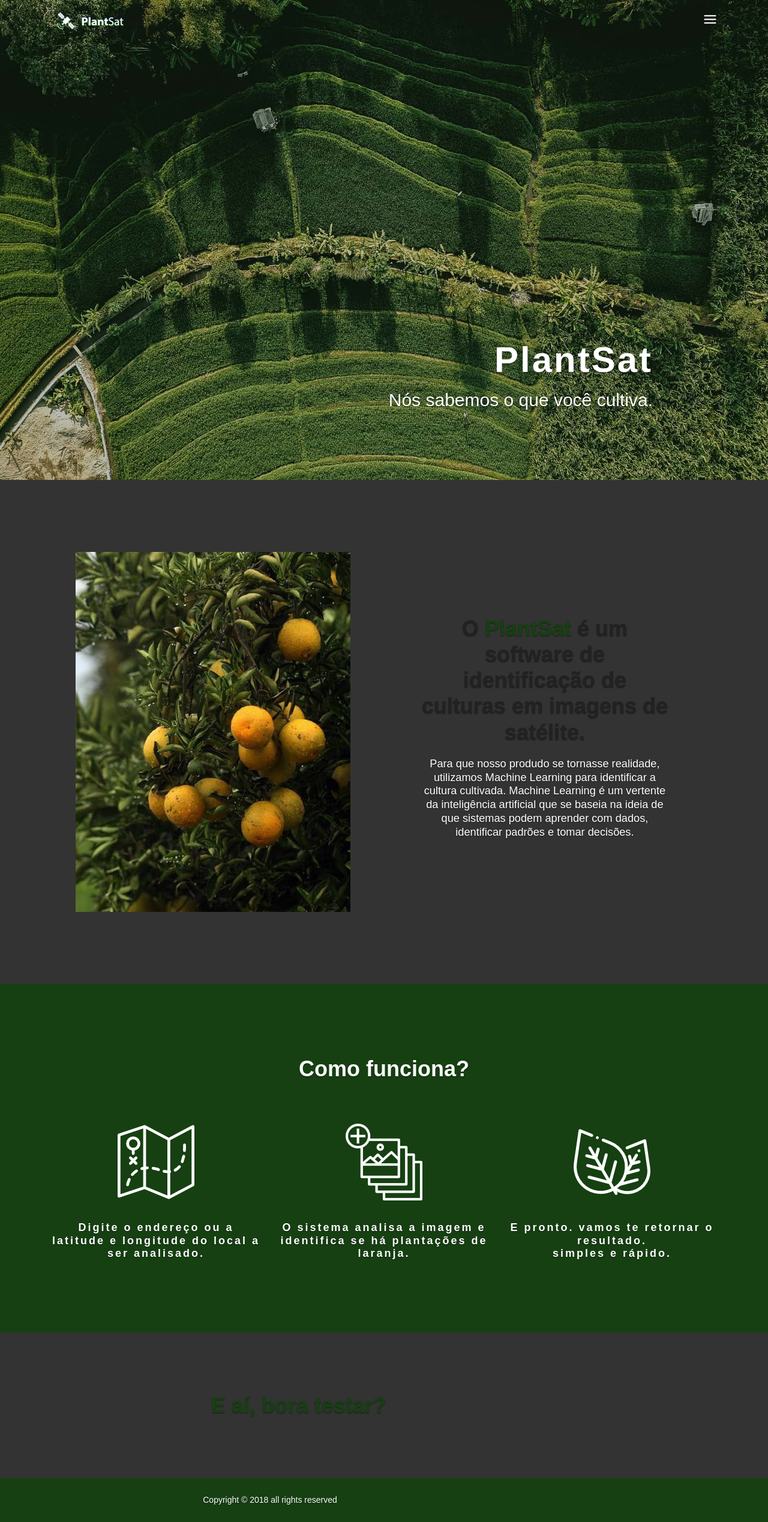
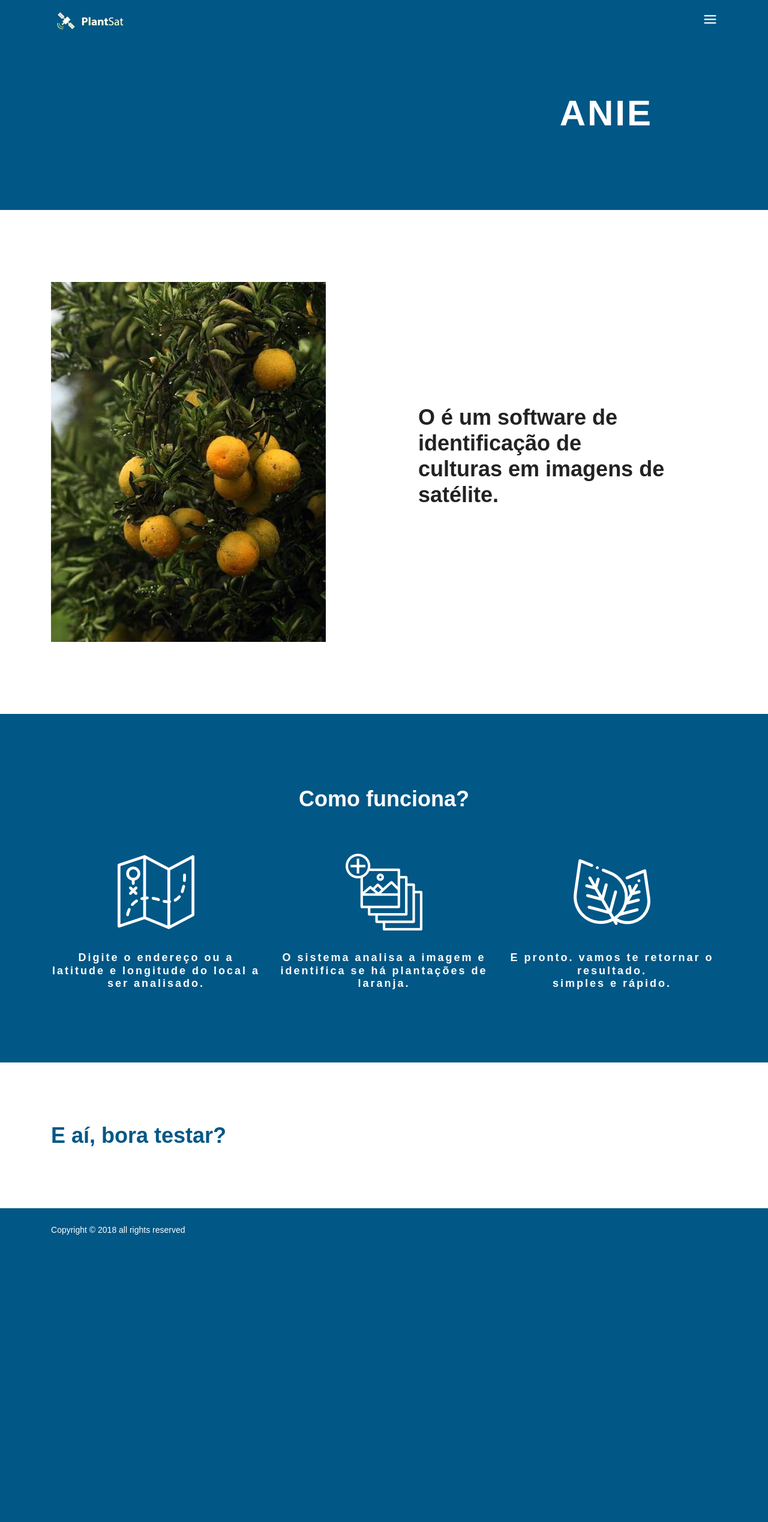
Before and after one commit to GDalonso/ANIE, a Python web app: template templates/not_blind/index.html in a window 1280 px wide. Shown: the whole page at 60% size. After the commit the page ends 2058 px from the top, so only its background shows below. Run offline with Jinja, Linux system fonts and the light colour scheme; the template is opened without the code that fills it: most values are stand-ins (such as "Sample title", 1, 10 or a date in 2020).

Commit message:
porracaralho

```diff
--- a/static/css/init.css
+++ b/static/css/init.css
@@ -41,7 +41,7 @@
   width: 100%;
   height: 100%; /* For at least Firefox */
   min-height: 100%;
-  background-color:#003D88;
+  background-color:#015786;
 }
 .site-wrapper-inner {
   display: table-cell;
--- a/static/css/main.css
+++ b/static/css/main.css
@@ -50,7 +50,7 @@
 }
 
 body {
-  color: #777777;
+  background-color: #fff;
   font-family: "Poppins", sans-serif;
   font-size: 14px;
   font-weight: 300;
@@ -779,7 +779,7 @@
 }
 
 b, i, sup, sub, u, del {
-  color: #164012;
+  color: #015786;
 }
 
 h1 {
@@ -914,13 +914,13 @@
 
 .genric-btn.primary {
   color: #fff;
-  background: #164012;
+  background: #015786;
   border: 1px solid transparent;
 }
 
 .genric-btn.primary:hover {
-  color: #164012;
-  border: 1px solid #164012;
+  color: #015786;
+  border: 1px solid #015786;
   background: #fff;
 }
 
@@ -1040,7 +1040,7 @@
 }
 
 .genric-btn.link:hover {
-  color: #164012;
+  color: #015786;
   border: 1px solid #f9f9ff;
   background: #fff;
 }
@@ -1916,10 +1916,10 @@
     background: #fff;
   }
   nav a {
-    color: #164012 !important;
+    color: #015786 !important;
   }
   nav a:hover {
-    color: #164012;
+    color: #015786;
   }
 }
 
@@ -2138,8 +2138,8 @@
 
 .is-sticky .default-header {
   height: 72px !important;
-  background-color: #164012;
-  border-bottom: 1px solid #323232;
+  background-color: #015786;
+  border-bottom: 1px solid #015786;
 }
 
 .banner-area {
@@ -2203,7 +2203,7 @@
  font-size: 60px;
 }
 
-.title-header-MAP{
+.title-header-map{
  font-size: 60px;
 }
 
@@ -2228,7 +2228,7 @@
 }
 
 .gallery-area {
-  background-color: #164012;
+  background-color: #015786;
   color: #fff;
 }
 
@@ -2368,7 +2368,7 @@
 
 .callto-area h1 {
   font-weight: 700;
-  color: #164012;
+  color: #015786;
 }
 
 .callto-area .btn-white {
@@ -2525,7 +2525,7 @@
 }
 
 .footer-area {
-  background-color: #164012;
+  background-color: #015786;
 }
 
 .footer-area .footer-nav li {
@@ -2665,164 +2665,7 @@
   margin: 0;
 }
 
-
-/*
- * Globals
- */
-
-/* Links */
-a,
-a:focus,
-a:hover {
-  color: #fff;
-}
-
-/* Custom default button */
-.btn-secondary,
-.btn-secondary:hover,
-.btn-secondary:focus {
-  color: #333;
-  text-shadow: none; /* Prevent inheritance from `body` */
-  background-color: #fff;
-  border: .05rem solid #fff;
-}
-
-
-/*
- * Base structure
- */
-
-html,
-body {
-  height: 100%;
-  background-color: #333;
-}
-body {
-  color: #fff;
-  text-align: center;
-  text-shadow: 0 .05rem .1rem rgba(0,0,0,.5);
-}
-
-/* Extra markup and styles for table-esque vertical and horizontal centering */
-.site-wrapper {
-  display: table;
-  width: 100%;
-  height: 100%; /* For at least Firefox */
-  min-height: 100%;
-  -webkit-box-shadow: inset 0 0 5rem rgba(0,0,0,.5);
-          box-shadow: inset 0 0 5rem rgba(0,0,0,.5);
-}
-.site-wrapper-inner {
-  display: table-cell;
-  vertical-align: top;
-}
-.cover-container {
-  margin-right: auto;
-  margin-left: auto;
-}
-
-/* Padding for spacing */
-.inner {
-  padding: 2rem;
-}
-
-
-/*
- * Header
- */
-
-.masthead {
-  margin-bottom: 2rem;
-}
-
-.masthead-brand {
-  margin-bottom: 0;
-}
-
-.nav-masthead .nav-link {
-  padding: .25rem 0;
-  font-weight: bold;
-  color: rgba(255,255,255,.5);
-  background-color: transparent;
-  border-bottom: .25rem solid transparent;
-}
-
-.nav-masthead .nav-link:hover,
-.nav-masthead .nav-link:focus {
-  border-bottom-color: rgba(255,255,255,.25);
-}
-
-.nav-masthead .nav-link + .nav-link {
-  margin-left: 1rem;
-}
-
-.nav-masthead .active {
-  color: #fff;
-  border-bottom-color: #fff;
-}
-
-@media (min-width: 48em) {
-  .masthead-brand {
-    float: left;
-  }
-  .nav-masthead {
-    float: right;
-  }
-}
-
-
-/*
- * Cover
- */
-
-.cover {
-  padding: 0 1.5rem;
-}
-.cover .btn-lg {
-  padding: .75rem 1.25rem;
-  font-weight: bold;
-}
-
-
-/*
- * Footer
- */
-
-.mastfoot {
-  color: rgba(255,255,255,.5);
-}
-
-
-/*
- * Affix and center
- */
-
-@media (min-width: 40em) {
-  /* Pull out the header and footer */
-  .masthead {
-    position: fixed;
-    top: 0;
-  }
-  .mastfoot {
-    position: fixed;
-    bottom: 0;
-  }
-  /* Start the vertical centering */
-  .site-wrapper-inner {
-    vertical-align: middle;
-  }
-  /* Handle the widths */
-  .masthead,
-  .mastfoot,
-  .cover-container {
-    width: 100%; /* Must be percentage or pixels for horizontal alignment */
-  }
-}
-
-@media (min-width: 62em) {
-  .masthead,
-  .mastfoot,
-  .cover-container {
-    width: 42rem;
-  }
-}
+.img-fluid{
+max-size:200px;
+
+}
--- a/templates/not_blind/index.html
+++ b/templates/not_blind/index.html
@@ -1,19 +1,16 @@
 {% extends "template.html" %}
 {% block conteudo %}
 			<!-- start banner Area -->
-			<section class="banner-area relative" id="home">
+			<section class="banner-area-map relative" id="home">
 				<div class="slider"><div id="carouselExampleIndicators" class="carousel slide" data-ride="carousel">
-				        <div class="carousel-inner" role="listbox">
-				          <!-- Slide One - Set the background image for this slide in the line below -->
-				          <div class="carousel-item active" style="background-image: url({{ url_for('static', filename='img/imagem.jpg') }})">
-				            <div class="carousel-caption d-md-block">
-				              <h2 class="title-header">PlantSat</h2>
-				              <p class="text-description">
-								Nós sabemos o que você cultiva.
-				              </p>
-				            </div>
-				          </div>
-				      </div>
+					<div class="carousel-inner" role="listbox">
+						<div class="carousel-item active" style="background-color:#015786; max-height:350px">
+							<div class="carousel-caption d-md-block">
+								<h2 class="title-header-map">ANIE</h2>
+							</div>
+						</div>
+					</div>
+					</div>
 				</div>
 			</section>
 			<!-- End banner Area -->
@@ -24,15 +21,12 @@
 				<div class="container">
 					<div class="row d-flex align-items-center">
 						<div class="col-lg-6 about-left">
-							<img class="img-fluid" src="{{ url_for('static', filename='img/about-img.jpg') }}" alt="">
+							<img class="img-fluid" src="{{ url_for('static', filename='img/about-img.jpg') }}">
 						</div>
 						<div class="col-lg-6 about-right">
 							<h1>
-								O <b>PlantSat</b> é um software de identificação de culturas em imagens de satélite.
+								O é um software de identificação de culturas em imagens de satélite.
 							</h1>
-							<p style="font-color:black; font-size:1.3em;">
-								Para que nosso produdo se tornasse realidade, utilizamos Machine Learning para identificar a cultura cultivada. Machine Learning é um vertente da inteligência artificial que se baseia na ideia de que sistemas podem aprender com dados, identificar padrões e tomar decisões.
-							</p>
 						</div>
 					</div>
 				</div>
--- a/templates/select_type.html
+++ b/templates/select_type.html
@@ -27,8 +27,8 @@
 				Para isso ser possível criamos uma plataforma que se adapta para dois tipos de publico.</p>
             <p class="lead">Nos diga, em qual categoria você se encaixa?</p>
             <form>
-              <button type="submit" href="{{ url_for('index') }}" name="type_user" value="blind" class="btn btn-lg btn-secondary">Sou deficiente visual</button>
-              <button type="submit" href="{{ url_for('index') }}" name="type_user" value="not_blind" class="btn btn-lg btn-secondary">Não sou deficiente visual</button>
+              <button type="submit" href="{{ url_for('index') }}" name="type_user" value="blind" class="btn btn-lg btn-info">Sou deficiente visual</button>
+              <button type="submit" href="{{ url_for('index') }}" name="type_user" value="not_blind" class="btn btn-lg btn-light">Não sou deficiente visual</button>
             </form>
           </div>
 
--- a/templates/template.html
+++ b/templates/template.html
@@ -2,7 +2,7 @@
 <html lang="zxx" class="no-js">
 	<head>
 		<meta name="viewport" content="width=device-width, initial-scale=1, shrink-to-fit=no">
-		<link rel="shortcut icon" href="{{ url_for('static', filename='img/logo.ico') }}">
+		<link rel="shortcut icon" href="">
 		<meta name="author" content="PlantSat">
 		<meta name="description" content="">
 		<meta name="keywords" content="">
--- a/views/__init__.py
+++ /dev/null
@@ -1 +0,0 @@
-from .app import app
```
Also changed, not shown: views/app.py (deleted, +0 -26 lines), 2 other files.
